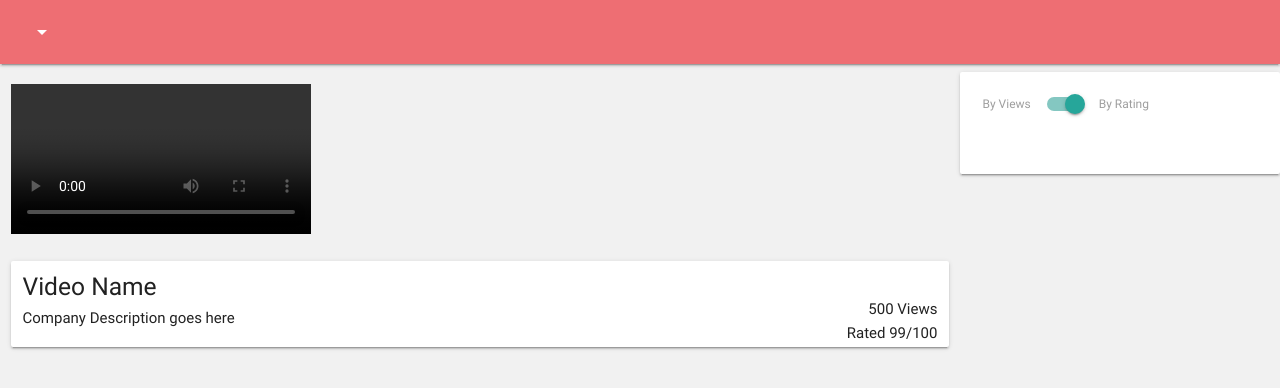
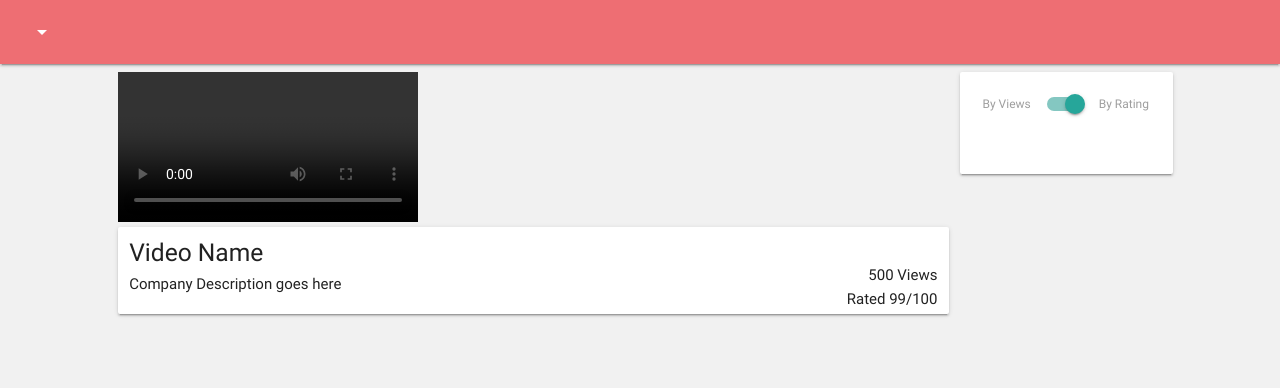
Before and after one commit to minhoolee/Addax, a plain HTML site: page playlist.html in a window 1280 px wide. Drawn offline with nearby package versions, Linux system fonts and the light colour scheme; no server answers.

Commit message:
design finalized, colors can still be changed

```diff
--- a/playlist.html
+++ b/playlist.html
@@ -180,14 +180,15 @@
     </nav>
     <div class="row">
         <div class="row">
-            <div class="col s9 ">
-                <div class="row"></div>
-                <div class="row">
-                    <video class="responsive-video" id="suckMyDick" controls>
+            <div class="col s1"></div>
+            <div class="col s8 ">
+                <div class="row card z-depth-0" style="background:#F1F1F1">
+                    <div class="row">
+                        <video class="responsive-video" id="suckMyDick" controls></video>
+                    </div>
+                </div>
 
-                    </video>
-                </div>
-                <div class="row card">
+                <div class="row card" style="top:-4.5vh">
                     <div class="col s8">
                         <h5>Video Name</h5>
                         <h6>Company Description goes here</h6>
@@ -201,7 +202,7 @@
 
                 </div>
             </div>
-            <div class="col s3 card" id="playlist">
+            <div class="col s2 card" id="playlist">
                 <div class="row">
                 </div>
                 <div class="row">
```
